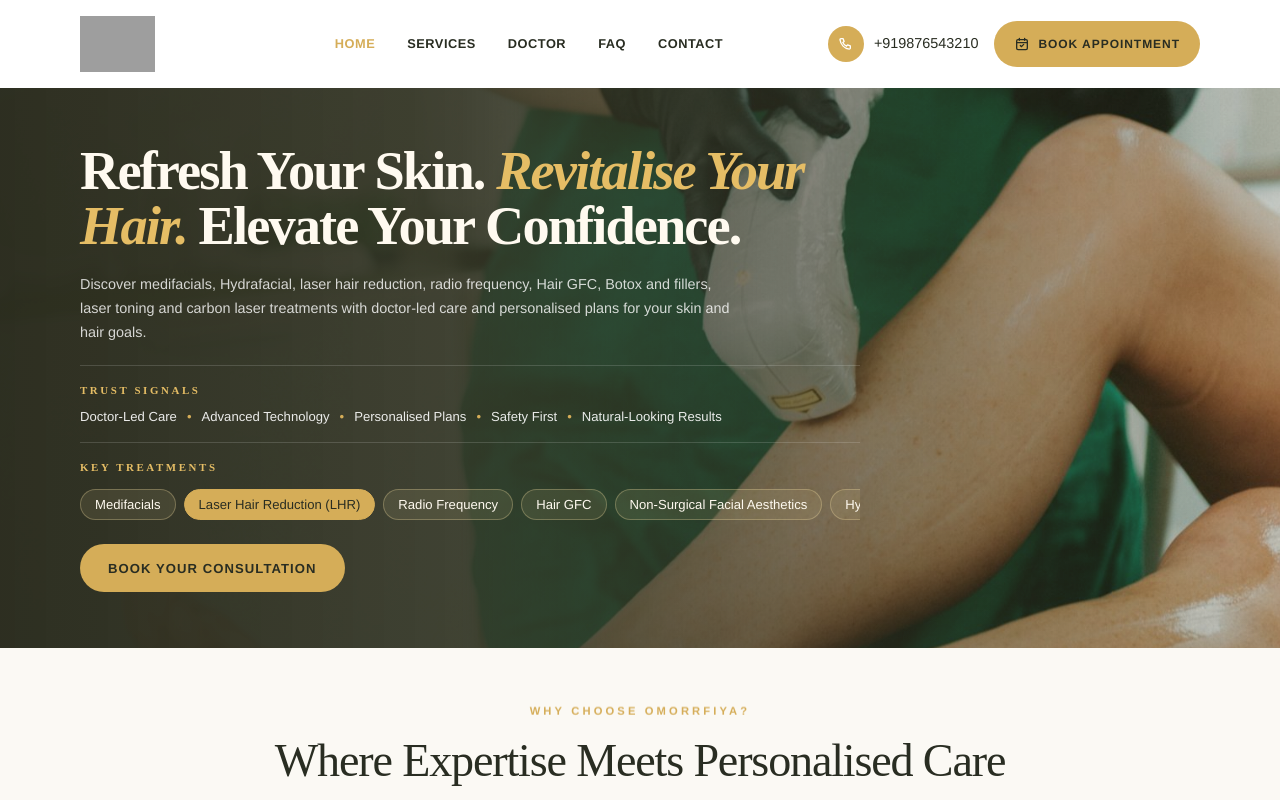
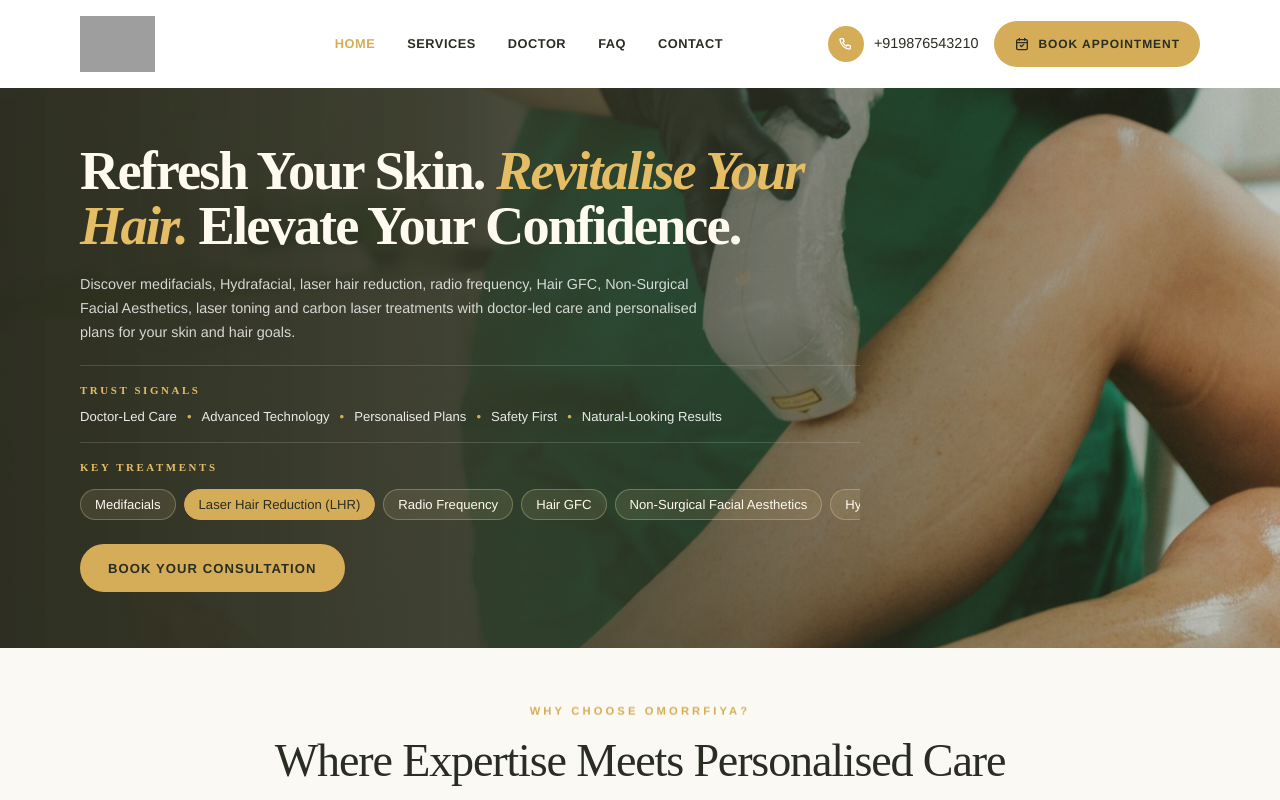
Before and after one commit to crowddevelopers08-arch/omorfiya-lp, a Next.js app: page / in a window 1280 px wide. Shown: the top 800 px of the page. Built offline with nearby package versions, Linux system fonts and the light colour scheme; grey boxes are pictures that could not be loaded.

Commit message:
omorfiya lp thank you changess

```diff
--- a/component/hero-section.tsx
+++ b/component/hero-section.tsx
@@ -85,7 +85,7 @@ export default function HeroSection() {
           </h1>
 
           <p className="hero-reveal hero-delay-2 mt-4 max-w-[650px] font-sans text-[clamp(.9rem,1.05vw,1.05rem)] leading-[1.65] text-white/80 sm:mt-5">
-            Discover medifacials, Hydrafacial, laser hair reduction, radio frequency, Hair GFC, Botox and fillers, laser toning and carbon laser treatments with doctor-led care and personalised plans for your skin and hair goals.
+            Discover medifacials, Hydrafacial, laser hair reduction, radio frequency, Hair GFC, Non-Surgical Facial Aesthetics, laser toning and carbon laser treatments with doctor-led care and personalised plans for your skin and hair goals.
           </p>
 
           <div className="hero-reveal hero-delay-3 mt-5 border-y border-white/15 py-4">
```
